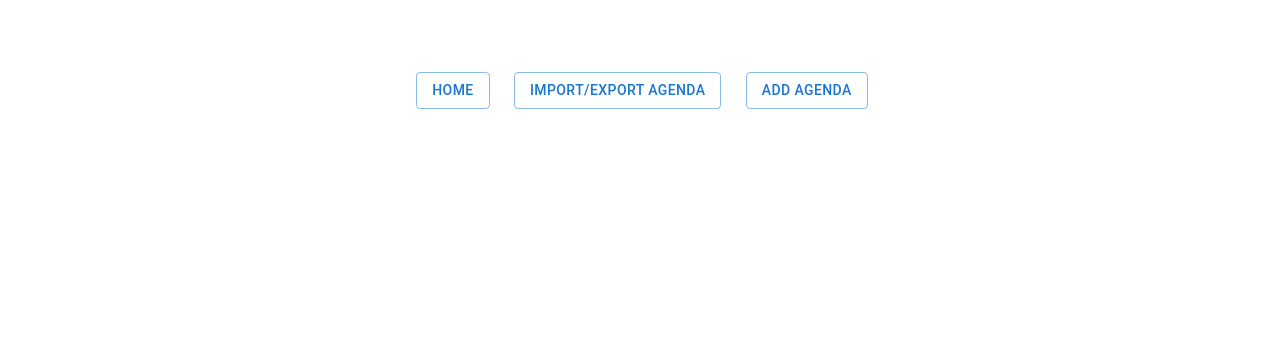
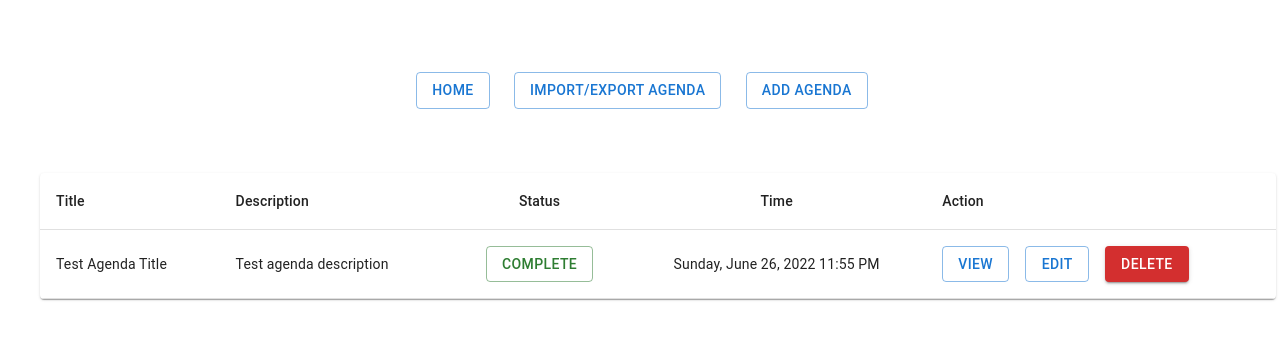
Before and after one commit to gorakhjoshi/agenda-react-app, a React (Create React App) app: page / in a window 1280 px wide. Shown: the top 340 px of the page. Built offline with nearby package versions, Linux system fonts and the light colour scheme; data requests are answered from the project's data file.

Commit message:
Home page added

```diff
--- a/db.json
+++ b/db.json
@@ -1,3 +1,11 @@
 {
-  "agendas": []
+  "agendas": [
+    {
+      "title": "Test Agenda Title",
+      "description": "Test agenda description",
+      "status": true,
+      "day": "Sunday, June 26, 2022 11:55 PM",
+      "id": 1
+    }
+  ]
 }
--- a/src/App.js
+++ b/src/App.js
@@ -1,4 +1,5 @@
-import { BrowserRouter as Router } from "react-router-dom";
+import { BrowserRouter as Router, Route, Routes } from "react-router-dom";
+import Home from "./Pages/Home";
 import Container from "./screens/Container";
 import Navbar from "./screens/Navbar";
 
@@ -7,6 +8,9 @@ function App() {
     <Router>
       <Container>
         <Navbar />
+        <Routes>
+          <Route path="/" element={<Home />} />
+        </Routes>
       </Container>
     </Router>
   );
--- /dev/null
+++ b/src/Pages/Home.js
@@ -0,0 +1,108 @@
+import { Alert, Button, Stack } from "@mui/material";
+import Paper from "@mui/material/Paper";
+import Table from "@mui/material/Table";
+import TableBody from "@mui/material/TableBody";
+import TableCell from "@mui/material/TableCell";
+import TableContainer from "@mui/material/TableContainer";
+import TableHead from "@mui/material/TableHead";
+import TableRow from "@mui/material/TableRow";
+import Moment from "moment";
+import { useEffect, useState } from "react";
+import { Link } from "react-router-dom";
+import Container from "../screens/Container";
+
+export default function Home() {
+  Moment.suppressDeprecationWarnings = true;
+  const [agendas, setAgendas] = useState([]);
+
+  useEffect(() => {
+    loadAgendas();
+  }, []);
+
+  const loadAgendas = async () => {
+    const response = await fetch("http://localhost:3002/agendas");
+    const result = await response.json();
+    setAgendas(result);
+  };
+
+  const deleteAgenda = async (id) => {
+    await fetch(`http://localhost:3002/agendas/${id}`, {
+      method: "DELETE",
+    });
+    loadAgendas();
+  };
+
+  return (
+    <Container>
+      {agendas.length > 0 ? (
+        <TableContainer component={Paper}>
+          <Table>
+            <TableHead>
+              <TableRow>
+                <TableCell>Title</TableCell>
+                <TableCell>Description</TableCell>
+                <TableCell align="center">Status</TableCell>
+                <TableCell align="center">Time</TableCell>
+                <TableCell>Action</TableCell>
+              </TableRow>
+            </TableHead>
+
+            <TableBody>
+              {agendas.map((agenda) => (
+                <TableRow key={agenda.id}>
+                  <TableCell>{agenda.title}</TableCell>
+                  <TableCell component="th" scope="row">
+                    {agenda.description}
+                  </TableCell>
+                  <TableCell align="center">
+                    {agenda.status === true ? (
+                      <Button variant="outlined" color="success">
+                        Complete
+                      </Button>
+                    ) : (
+                      <Button variant="outlined" color="error">
+                        Incomplete
+                      </Button>
+                    )}
+                  </TableCell>
+                  <TableCell align="center">
+                    {Moment(agenda.day).format("LLLL")}
+                  </TableCell>
+                  <TableCell>
+                    <Stack direction="row" spacing={2}>
+                      <Button
+                        variant="outlined"
+                        component={Link}
+                        to={`/agendas/view/${agenda.id}`}
+                      >
+                        View
+                      </Button>
+                      <Button
+                        variant="outlined"
+                        component={Link}
+                        to={`/agendas/edit/${agenda.id}`}
+                      >
+                        Edit
+                      </Button>
+                      <Button
+                        variant="contained"
+                        onClick={() => deleteAgenda(agenda.id)}
+                        color="error"
+                      >
+                        Delete
+                      </Button>
+                    </Stack>
+                  </TableCell>
+                </TableRow>
+              ))}
+            </TableBody>
+          </Table>
+        </TableContainer>
+      ) : (
+        <Stack sx={{ width: "100%" }} spacing={2} alignItems={"center"}>
+          <Alert severity="info">No Agenda added! Please add Agenda.</Alert>
+        </Stack>
+      )}
+    </Container>
+  );
+}
```
